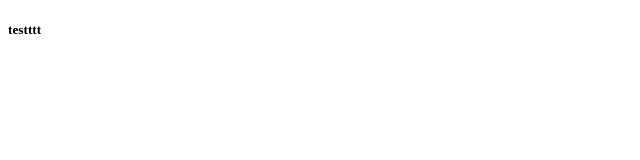
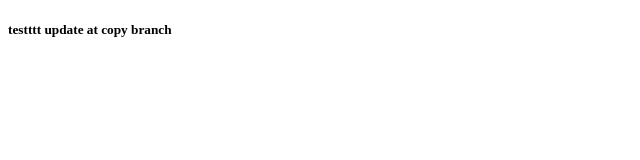
Before and after one commit to yskang-gdcomm/test, a plain HTML site: page index.html in a window 1280 px wide. Shown: the whole page, without its empty margins (0-640 px from the left). Drawn offline with Linux system fonts and the light colour scheme.

Commit message:
update text at aaa-branch

```diff
--- a/index.html
+++ b/index.html
@@ -6,6 +6,6 @@
     <title>Document</title>
 </head>
 <body>
-    <h5>testttt</h5>
+    <h5>testttt update at copy branch</h5>
 </body>
 </html>
```
